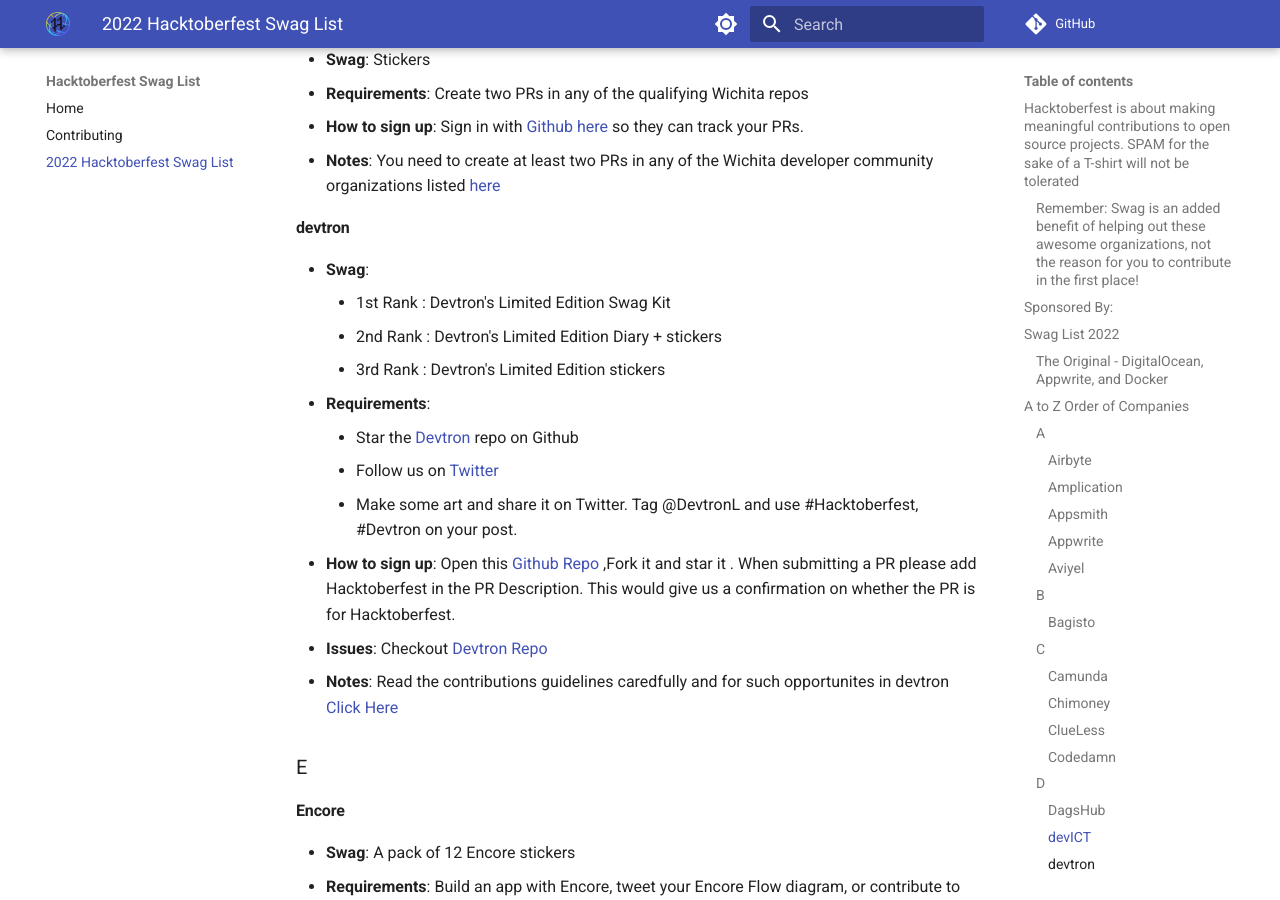
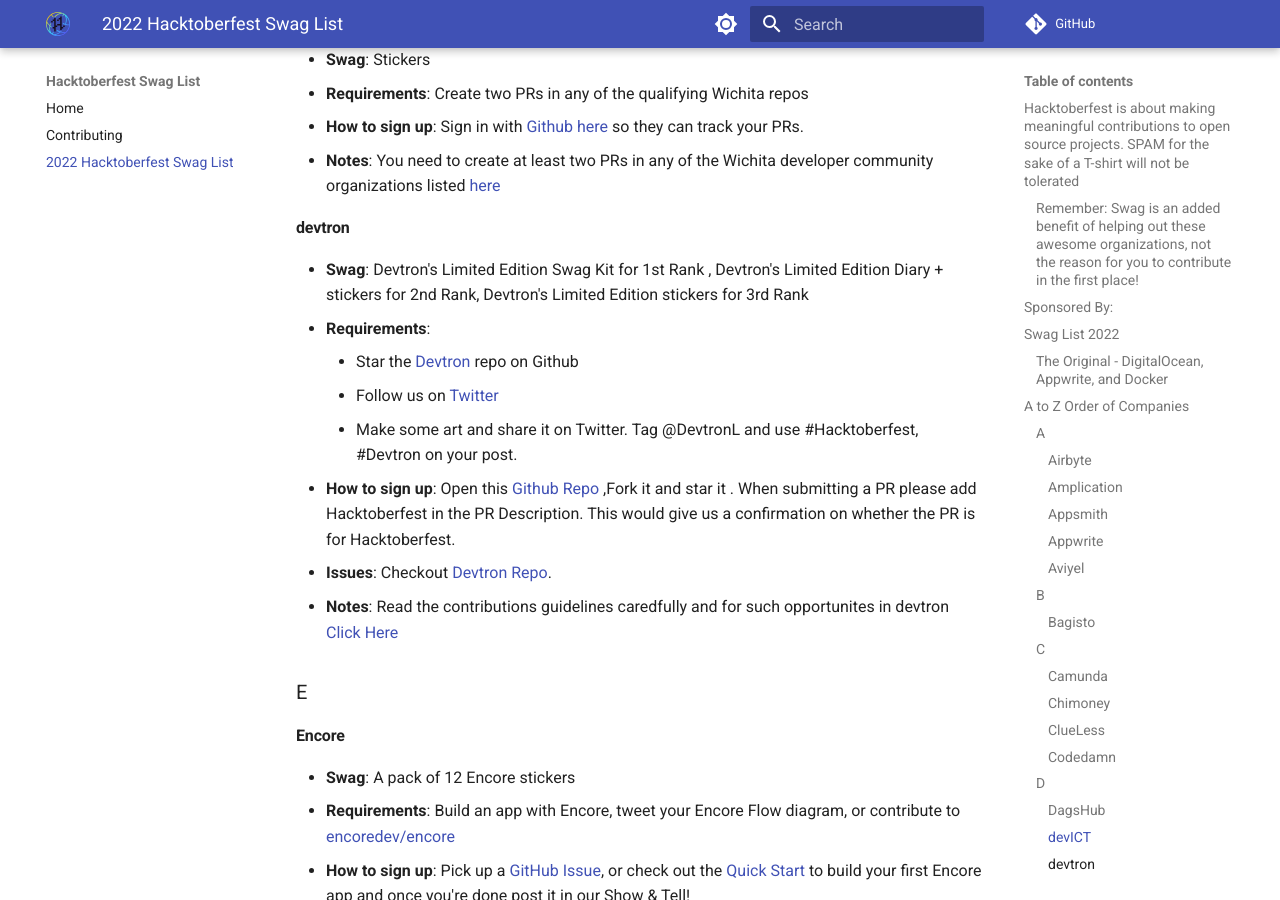
Before and after one commit to crweiner/hacktoberfest-swag-list, an MkDocs documentation site: the page built from docs/list.md, in a window 1280 px wide and 900 px high, scrolled down 6668 px. Built offline with MkDocs 1.6.1 and Material for MkDocs 9.7.7, drawn with Linux system fonts in a browser that asks for light colours; plug-ins that fetch from the network failed and are left out; comment, search, counter and statistics services are not loaded.

Commit message:
Added devtron to the list.md
Added devtron to the list.md  with suggested changes

```diff
--- a/docs/list.md
+++ b/docs/list.md
@@ -199,17 +199,15 @@
 
 #### **devtron**
 
-- **Swag**:
-    * 1st Rank : Devtron's Limited Edition Swag Kit
-    * 2nd Rank : Devtron's Limited Edition Diary + stickers
-    * 3rd Rank : Devtron's Limited Edition stickers
+- **Swag**: Devtron's Limited Edition Swag Kit for 1st Rank , Devtron's Limited Edition Diary + stickers for 2nd Rank,  Devtron's Limited Edition stickers for 3rd Rank
 - **Requirements**:
-    * Star the [Devtron](https://github.com/devtron-labs/devtron) repo on Github
-    *  Follow us on [Twitter](https://twitter.com/DevtronL)
-    *  Make some art and share it on Twitter. Tag @DevtronL and use    #Hacktoberfest, #Devtron on your post.
+    - Star the [Devtron](https://github.com/devtron-labs/devtron) repo on Github
+    - Follow us on [Twitter](https://twitter.com/DevtronL)
+    - Make some art and share it on Twitter. Tag @DevtronL and use    #Hacktoberfest, #Devtron on your post.
 - **How to sign up**: Open this [Github Repo](https://github.com/devtron-labs/devtron) ,Fork it and star it . When submitting a PR please add Hacktoberfest in the PR Description. This would give us a confirmation on whether the PR is for Hacktoberfest.
-- **Issues**: Checkout [Devtron Repo](https://github.com/devtron-labs/hacktoberfest2022/blob/main/README.md#book-contribution-guidelines)
+- **Issues**: Checkout [Devtron Repo](https://github.com/devtron-labs/hacktoberfest2022/blob/main/README.md#book-contribution-guidelines).
 - **Notes**: Read the contributions guidelines caredfully and for such opportunites in devtron [Click Here](https://github.com/devtron-labs/hacktoberfest2022/blob/main/README.md#book-contribution-guidelines)
+
 ### E
 
 #### **Encore**
```
